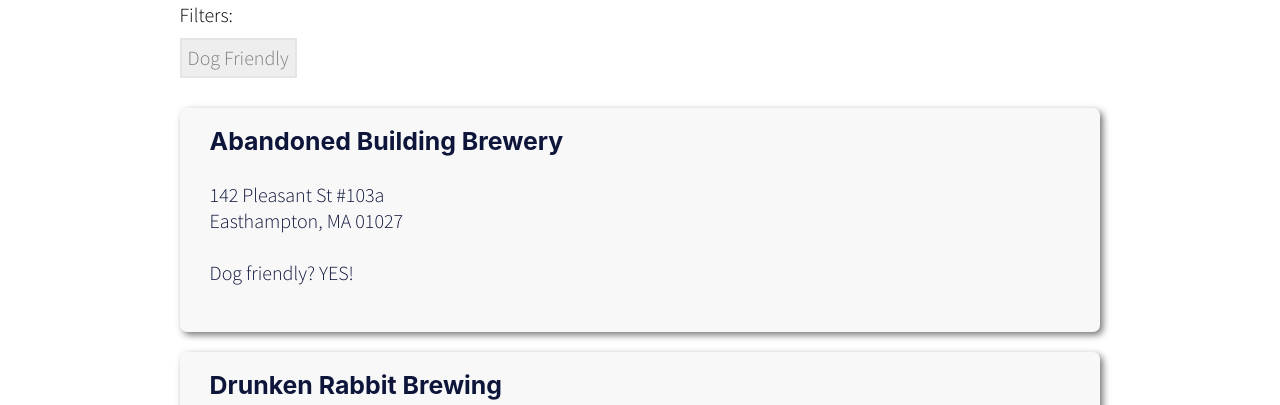
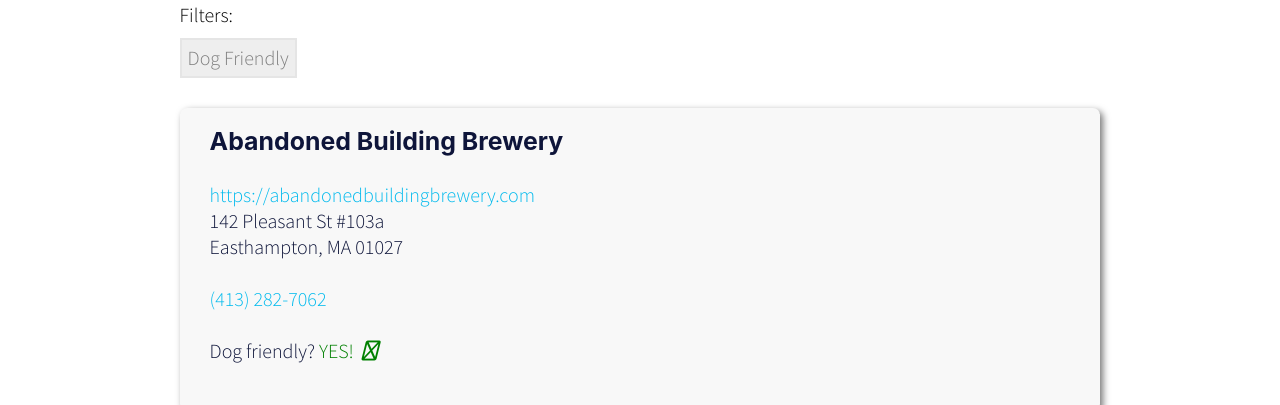
Before and after one commit to micyo10/mybrewlist-clientgatsby, a Gatsby site: page /breweries in a window 1280 px wide. Shown: the part 395-800 px from the top of the page. Built offline with nearby package versions, Linux system fonts and the light colour scheme; Gatsby itself is replaced by a stand-in of ours.

Commit message:
improve listing item card

```diff
--- a/src/components/breweryListItem.js
+++ b/src/components/breweryListItem.js
@@ -4,22 +4,38 @@
 
   render() {
 
+    // brewery phone number stripped for telL link
+    const telFull = this.props.brewery.phone;
+    const telLink = `tel:${telFull.replace(/\(|\)|\ |\-/g,'')}`
+
+    // set some bullshit variables
     const dogFriendly = this.props.brewery.dogs;
     let dogFriendlyNotice;
+    let statusIcon;
+    let itemColor;
+
     if (dogFriendly == true) {
       dogFriendlyNotice = 'YES!';
+      statusIcon =  <i class="fas fa-paw"></i>;
+      itemColor = 'green';
     } else {
-      dogFriendlyNotice = 'Nope :(';
+      dogFriendlyNotice = 'Nope';
+      statusIcon = <i class="far fa-frown"></i>;
+      itemColor = 'red';
     }
 
     return (
       <div style={{background:'#f8f8f8',borderRadius:'7px',boxShadow:'3px 3px 7px 0 #777',color:'#0e153a',margin:'20px auto',padding:'20px 30px'}}>
         <h3>{ this.props.brewery.name }</h3>
+        <a href={this.props.brewery.website}>{ this.props.brewery.website }</a><br />
         { this.props.brewery.address.street }<br />
         { this.props.brewery.address.city }, { this.props.brewery.address.state } { this.props.brewery.address.zip }
         <br />
         <br />
-        <p>Dog friendly? {dogFriendlyNotice}</p>
+        <a href={telLink}>{telFull}</a>
+        <br />
+        <br />
+        <p>Dog friendly? <span style={{ color: itemColor }}>{dogFriendlyNotice}&nbsp;&nbsp;{statusIcon}</span></p>
       </div>
     );
   }
```
